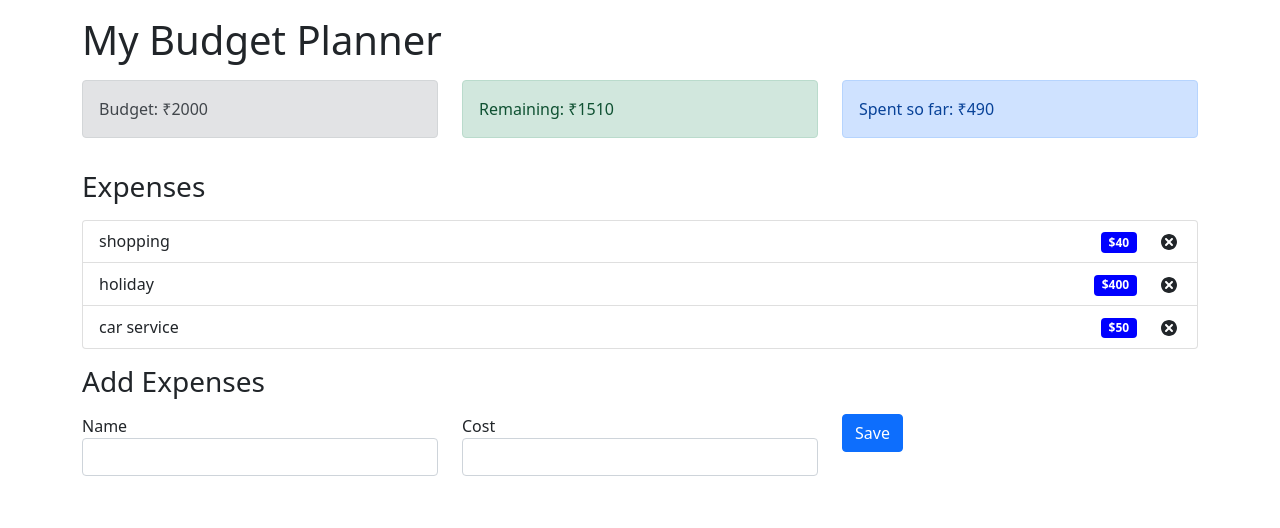
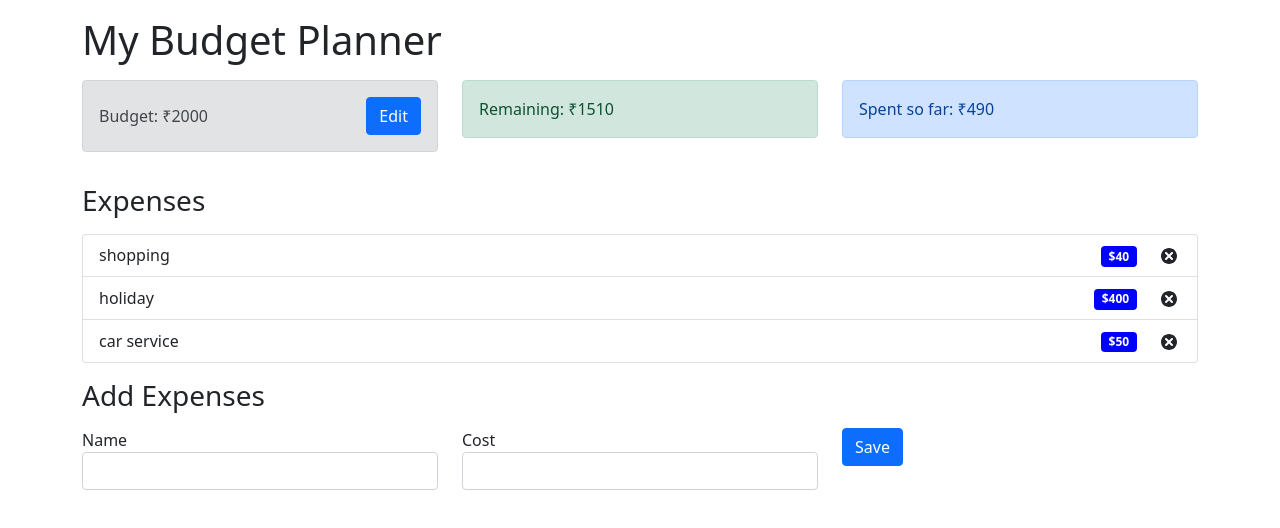
Before and after one commit to ParameshMohan/budget_tracker, a React (Create React App) app: page / in a window 1280 px wide. Shown: the top 528 px of the page. Built offline with nearby package versions, Linux system fonts and the light colour scheme.

Commit message:
edit button done

```diff
--- a/src/components/Budget.js
+++ b/src/components/Budget.js
@@ -1,13 +1,64 @@
-import React,{ useContext } from "react";
+import React,{ useContext,useState } from "react";
 import {AppContext} from '../context/AppContext';
+// import ViewBudget from './ViewBudget';
+// import EditBudget from './EditBudget';
+
 
 const Budget = () => {
   // we are using destructing and assigning state to a variable called budget here
-  const { budget } = useContext(AppContext);
+  const { budget, dispatch } = useContext(AppContext);
 
+  const [isEditing, setIsEditing] = useState(false)
+  const [value, setValue] = useState(budget);
+
+  const handleSaveClick = () =>{
+    dispatch({
+      type:'SET_BUDGET',
+      payload:value
+    })
+    setIsEditing(false)
+  }
+
+  const handleEdit =() =>{
+    setIsEditing(true)
+  }
   return (
-    <div className="alert alert-secondary">
+    <div className="alert alert-secondary align-items-center p-3 d-flex justify-content-between">
+
+    { isEditing ? (
+<>
+      <input
+      type='number'
+      id='name'
+			value={value}
+      onChange={(event) => setValue(event.target.value)}
+      >
+      </input>
+
+      <button
+      type='button'
+      class='btn btn-primary'
+      onClick={() => handleSaveClick(value)}>
+        Save
+      </button>
+      </>
+    ):
+    (
+
+    <>
       <span>Budget: ₹{budget}</span>
+      <button
+      type='button'
+      class='btn btn-primary'
+      onClick={() => handleEdit()}>
+       Edit
+      </button>
+      </>
+
+    )
+}
+
+      {/* <span>Budget: ₹{budget}</span> */}
     </div>
   );
 };
--- /dev/null
+++ b/src/components/EditBudget.js
@@ -0,0 +1,14 @@
+import React from 'react';
+
+
+const EditBudget =(props) => {
+const [value,setValue]=useState(props.budget);
+
+return(
+    <>
+    <input
+    >
+    </input>
+    </>
+)
+}
--- a/src/context/AppContext.js
+++ b/src/context/AppContext.js
@@ -14,6 +14,11 @@ const AppReducer=(state,action) =>{
                         (expense)=>expense.id !== action.payload
                     )
                 }
+                case 'SET_BUDGET':
+                    return{
+                        ...state,
+                        budget:action.payload
+                    }
         default:
             return state;
     }
```
